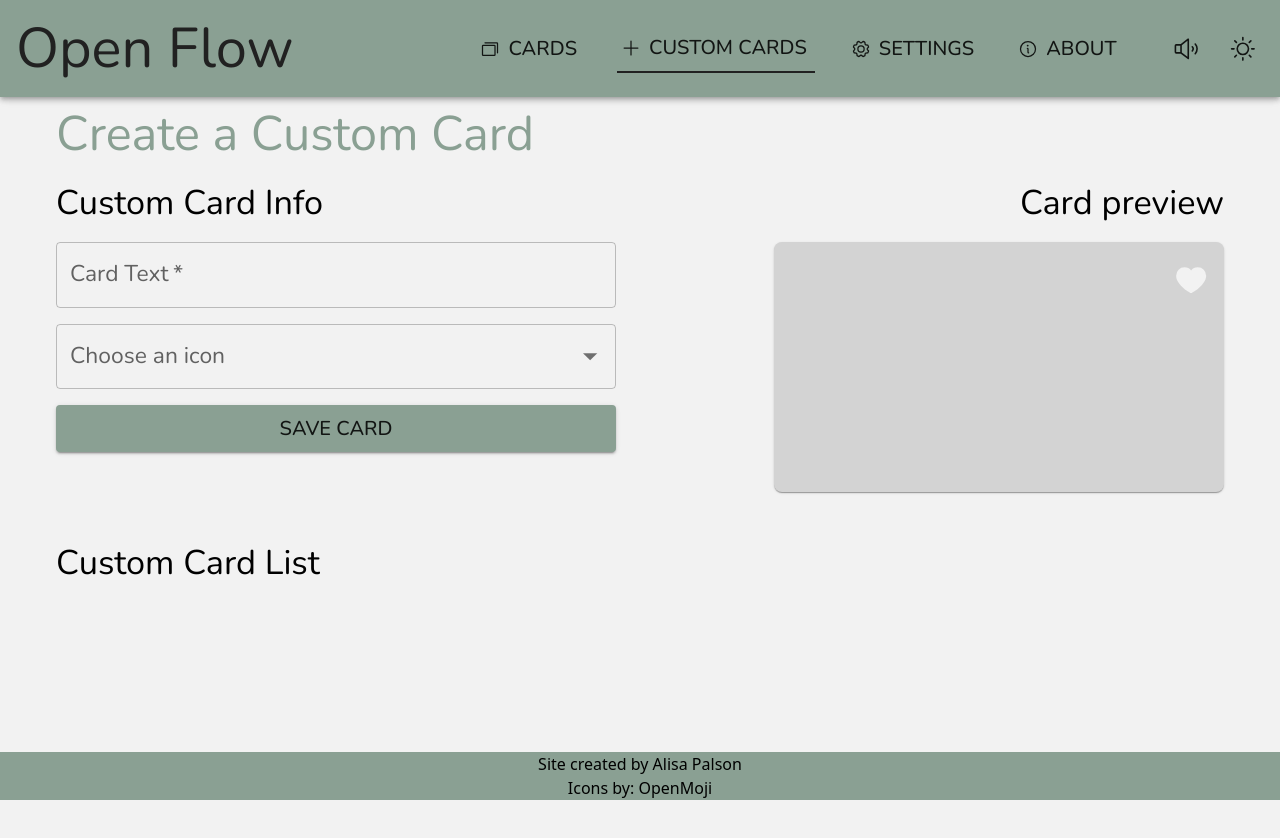
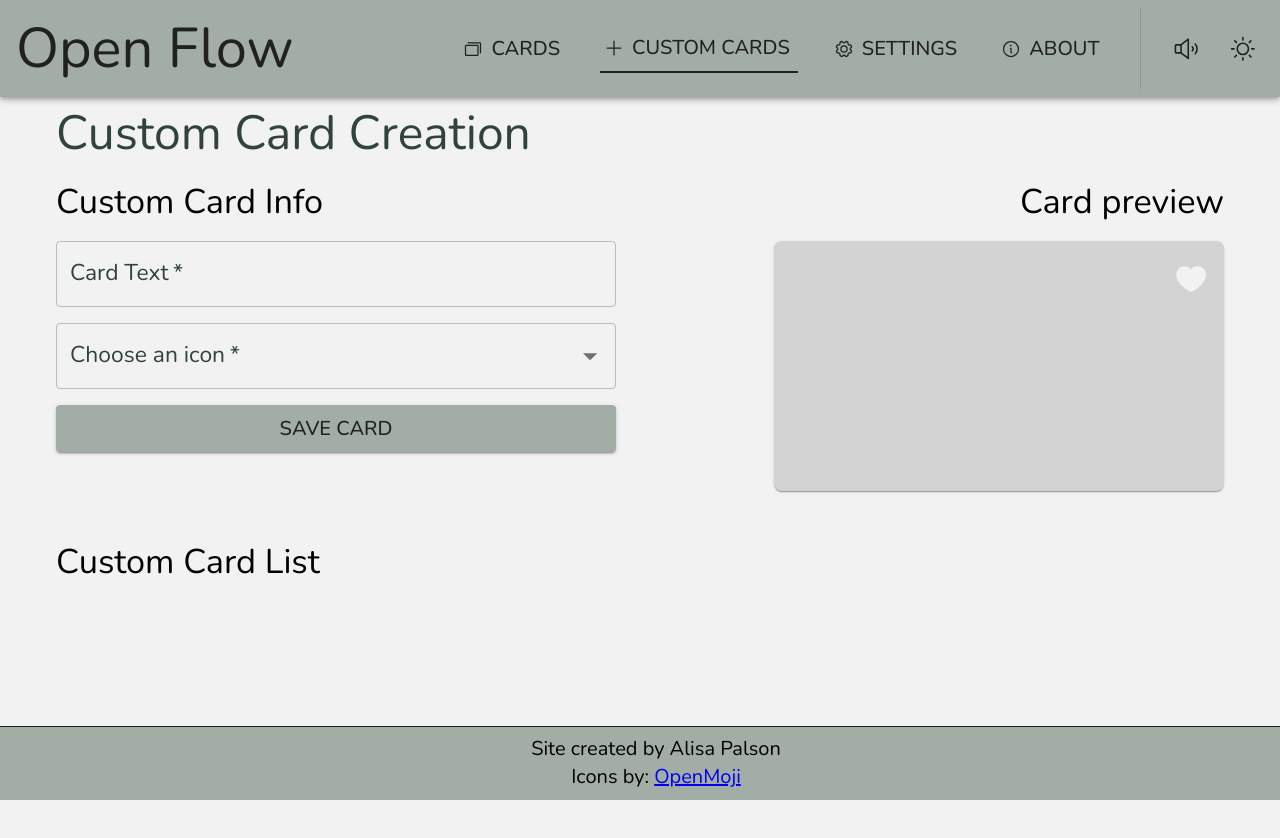
Before and after one commit to AlisamfP/OpenFlow, a React (Vite) app: page / in a window 1280 px wide. Both pictures are taken after a click on the button "CUSTOM CARDS". Shown: the top 838 px of the page. Built offline with nearby package versions, Linux system fonts and the light colour scheme.

Commit message:
fixing color palette to be accessible

```diff
--- a/package.json
+++ b/package.json
@@ -16,8 +16,7 @@
     "@tailwindcss/vite": "^4.1.11",
     "react": "^18.3.1",
     "react-dom": "^18.3.1",
-    "react-icons": "^5.5.0",
-    "tailwindcss": "^4.1.11"
+    "react-icons": "^5.5.0"
   },
   "devDependencies": {
     "@eslint/js": "^9.30.1",
--- a/src/App.tsx
+++ b/src/App.tsx
@@ -17,10 +17,16 @@ const darkTheme = createTheme({
         light: {
             palette: {
                 primary: {
-                    main: '#8aa093',
+                    main: '#A2AEA5',
+                    light: '#bfccc3',
+                    dark: '#78847b',
+                    contrastText: '#212121'
                 },
                 secondary: {
-                    main: '#aaabcb',
+                    main: '#B3A8B0',
+                    light: '#d1cbcf',
+                    dark: '#968591',
+                    contrastText: '#212121'
                 },
                 background: {
                     default: '#f2f2f2',
@@ -28,23 +34,31 @@ const darkTheme = createTheme({
                 },
                 text: {
                     primary: '#212121',
+                    secondary: '#30433E'
                 }
             }
         },
         dark: {
             palette: {
                 primary: {
-                    main: '#62776b',
+                    main: '#30433E',
+                    light: '#3e564f',
+                    dark: '#1f2e2a',
+                    contrastText: '#f2f2f2'
                 },
                 secondary: {
-                    main: '#8082a0',
+                    main: '#574750',
+                    dark: '#473b43',
+                    light: '#67535e',
+                    contrastText: '#f2f2f2'
                 },
                 background: {
                     default: '#333',
                     paper: '#3e3e3e',
                 },
                 text: {
-                    primary: '#d0d0d0',
+                    primary: '#f2f2f2',
+                    secondary: '#BEC6C0'
                 }
             }
         }
@@ -62,7 +76,7 @@ function App() {
         <ThemeProvider theme={darkTheme} defaultMode="light">
             <Box sx={{ height: '100%', backgroundColor: 'background.default' }}>
                 <Header setPage={setPage} currentPage={page} />
-                <Container sx={{ backgroundColor: 'background.default', marginTop: 9, p: 0 }} maxWidth={false}>
+                <Container sx={{ backgroundColor: 'background.default', marginTop: 9, p: 0, pb: 9 }} maxWidth={false}>
                     <Box
                         sx={{
                             px: { xs: 2, md: 4 },
--- a/src/components/Card.tsx
+++ b/src/components/Card.tsx
@@ -86,7 +86,7 @@ export const Card = ({
                                     color: "background.default",
                                     zIndex: 2,
                                     "&:hover": {
-                                        color: pink[300],
+                                        color: "warning",
                                     },
                                 }}
                             >
--- a/src/components/CategoryTabs.tsx
+++ b/src/components/CategoryTabs.tsx
@@ -6,10 +6,11 @@ import useLocalStorage from "../hooks/useLocalStorage";
 import { useTTS } from "../hooks/useTTS";
 
 import type { CardData, Cards } from "../types/cardTypes";
+import type { navOptions } from "../types/navTypes";
 
 interface CategoryTabsProps {
   setPage: React.Dispatch<
-    React.SetStateAction<"cards" | "custom" | "settings">
+    React.SetStateAction<navOptions>
   >;
 }
 
@@ -189,7 +190,7 @@ const CategoryTabs = ({ setPage }: CategoryTabsProps) => {
           onClose={() => setFullscreenCard(null)}
           aria-labelledby={fullscreenCard.text}
           sx={{
-            zIndex: 2,
+            zIndex: 99,
             width: "90vw",
             height: "90vh",
             top: "50%",
--- a/src/components/Custom.tsx
+++ b/src/components/Custom.tsx
@@ -46,8 +46,15 @@ const CustomCardForm = () => {
 
   return (
     <>
-      <Typography variant="h4" sx={{ color: "primary.main", mb: 2 }}>
-        Create a Custom Card
+      <Typography
+        variant="h4"
+        color="textSecondary"
+        sx={{
+          mb: 2,
+          fontSize: { xs: "2.5em", md: "3em" },
+        }}
+      >
+        Custom Card Creation
       </Typography>
       <Grid container spacing={{ xs: 2, md: 6 }}>
         <Grid size={{ xs: 12, md: 6 }}>
@@ -97,6 +104,7 @@ const CustomCardForm = () => {
               renderInput={(params) => (
                 <TextField
                   {...params}
+                  required
                   label="Choose an icon"
                   slotProps={{
                     htmlInput: {
@@ -122,18 +130,15 @@ const CustomCardForm = () => {
               gap: 2,
             }}
           >
-            <Typography
-              variant="h5"
-              align="right"
-            >
+            <Typography variant="h5" align="right">
               Card preview
             </Typography>
             <Card
               isFav={false}
               text={text}
               icon={selectedEmoji}
-              onClick={() => {}}
-              onToggleFavorite={() => {}}
+              onClick={() => { }}
+              onToggleFavorite={() => { }}
               isCustom={true}
             />
           </Box>
@@ -154,7 +159,7 @@ const CustomCardForm = () => {
                 isFav={false}
                 text={card.text}
                 icon={card.icon}
-                onClick={() => {}}
+                onClick={() => { }}
                 isCustom={true}
                 onDelete={() => {
                   setCustomCards(customCards.filter((c) => c.id !== card.id));
--- a/src/components/Footer.tsx
+++ b/src/components/Footer.tsx
@@ -1,15 +1,31 @@
-import { Box } from '@mui/material'
+import { Box, Typography } from "@mui/material";
 
 function Footer() {
-    return (
-        <footer>
-            <Box sx={{backgroundColor: 'primary.main', position: 'fixed', bottom: 0, width: '100%', display: 'flex', flexDirection: 'column', alignItems: 'center'}}>
-
-            <p>Site created by Alisa Palson</p>
-            <p>Icons by: <a href="https://openmoji.org/">OpenMoji</a></p>
-            </Box>
-        </footer>
-    )
+  return (
+    <footer>
+      <Box
+        sx={{
+          backgroundColor: "primary.main",
+          position: "fixed",
+          bottom: 0,
+          width: "100%",
+          display: "flex",
+          flexDirection: "column",
+          alignItems: "center",
+          py: 1,
+          px: 2,
+          zIndex: 2,
+          borderTop: "1px solid",
+          borderColor: "text.primary"
+        }}
+      >
+        <Typography variant="body2">Site created by Alisa Palson</Typography>
+        <Typography variant="body2">
+          Icons by: <a href="https://openmoji.org/">OpenMoji</a>
+        </Typography>
+      </Box>
+    </footer>
+  );
 }
 
-export default Footer
+export default Footer;
--- a/src/components/Header.tsx
+++ b/src/components/Header.tsx
@@ -4,6 +4,7 @@ import {
   AppBar,
   Box,
   Button,
+  Divider,
   IconButton,
   Link,
   ListItemIcon,
@@ -30,12 +31,11 @@ import { useDarkMode } from "../hooks/useDarkMode";
 import { useAudioToggle } from "../hooks/useAudioToggle";
 
 import type { ComponentType, SVGProps } from "react";
+import type { navOptions } from "../types/navTypes";
 
 interface HeaderProps {
-    currentPage: "cards" | "custom" | "settings";
-    setPage: React.Dispatch<
-        React.SetStateAction<"cards" | "custom" | "settings">
-    >;
+  currentPage: navOptions;
+  setPage: React.Dispatch<React.SetStateAction<navOptions>>;
 }
 
 interface LinkItem {
@@ -63,8 +63,8 @@ const LINKS: LinkItem[] = [
   {
     icon: PiInfo,
     title: "About",
-        page: "about"
-    }
+    page: "about",
+  },
 ];
 
 // Hoizontal Buttons for Desktop
@@ -75,8 +75,6 @@ function NavListDesktop({
   setPage: HeaderProps["setPage"];
   currentPage: HeaderProps["currentPage"];
 }): JSX.Element {
-
-
   return (
     <Box
       sx={{
@@ -88,17 +86,14 @@ function NavListDesktop({
       }}
     >
       {LINKS.map(({ icon: Icon, title, page }) => {
-
         return (
           <Button
             variant="text"
-                        color="text.primary"
             key={title}
             startIcon={Icon && <Icon />}
-                        onClick={() =>
-                            page && setPage(page as HeaderProps["currentPage"])
-                        }
+            onClick={() => page && setPage(page as HeaderProps["currentPage"])}
             sx={{
+              color: "text.primary",
               borderBottom: currentPage === page ? "2px solid" : "",
               borderColor: "text.primary",
               borderRadius: 0,
@@ -126,7 +121,6 @@ function NavDropDownList({
   return (
     <>
       {LINKS.map(({ icon: Icon, title, page }) => {
-
         return (
           <MenuItem
             key={title}
@@ -138,6 +132,7 @@ function NavDropDownList({
               }
               onClose();
             }}
+            sx={{ p: 2 }}
           >
             <ListItemIcon key={`${title}-icon`}>
               {Icon && <Icon />}
@@ -164,28 +159,27 @@ function Header({ currentPage, setPage }: HeaderProps) {
   };
 
   return (
-        <AppBar color="primary" enableColorOnDark sx={{ p: 1, zIndex: 1 }}>
-            <Toolbar disableGutters>
+    <AppBar color="primary" enableColorOnDark sx={{ p: 1, zIndex: 2, alignItems: "center" }}>
+      <Toolbar disableGutters sx={{ width: "100%"}}>
         <Typography
           variant="h1"
           noWrap
           sx={{
-                        mr: 2,
             p: 1,
             minWidth: "9ch",
             color: "text.primary",
             display: { xs: "none", lg: "flex" },
             fontSize: "3.5em",
-                        flexGrow: 1
+            flexGrow: 1,
           }}
         >
-                    <Link component="button"
+          <Link
+            component="button"
             onClick={() => setPage("cards")}
             sx={{
               color: "text.primary",
               textDecoration: "none",
               "&a": {
-
                 textDecoration: "none",
               },
               textUnderlineOffset: "0.75rem",
@@ -236,22 +230,21 @@ function Header({ currentPage, setPage }: HeaderProps) {
           variant="h1"
           noWrap
           sx={{
-                        mr: 2,
-                        p: 1,
+            p: 0,
             color: "text.primary",
             minWidth: "9ch",
             display: { xs: "flex", lg: "none" },
             fontSize: { xs: "2.5em", md: "3.5em" },
-                        flexGrow: 1
+            flexGrow: 1,
           }}
         >
-                    <Link component="button"
+          <Link
+            component="button"
             onClick={() => setPage("cards")}
             sx={{
               color: "text.primary",
               textDecoration: "none",
               "&a": {
-
                 textDecoration: "none",
               },
               textUnderlineOffset: "0.75rem",
@@ -265,26 +258,30 @@ function Header({ currentPage, setPage }: HeaderProps) {
           </Link>
         </Typography>
         <NavListDesktop setPage={setPage} currentPage={currentPage} />
+        <Divider orientation="vertical" flexItem />
+        <Box sx={{ flexGrow: 1, display: "flex", flexDirection: "row", pl: { xs: 1, md: 2 } }}>
           <Tooltip title={isAudioEnabled ? "Audio On" : "Audio Off"}>
             <IconButton
               onClick={toggleAudio}
               color="inherit"
               size="small"
-                        sx={{ p: 2 }}
+              sx={{ pr: { xs: 2 }, p: { md: 2 } }}
             >
               {isAudioEnabled ? <PiSpeakerHigh /> : <PiSpeakerSlash />}
             </IconButton>
           </Tooltip>
+
           <Tooltip title={isDark ? "Dark Mode" : "Light Mode"}>
             <IconButton
               onClick={toggleMode}
               color="inherit"
               size="small"
-                        sx={{ p: 2 }}
+              sx={{ pr: { xs: 2 }, p: { md: 2 } }}
             >
               {isDark ? <PiMoonStars /> : <PiSun />}
             </IconButton>
           </Tooltip>
+        </Box>
       </Toolbar>
     </AppBar>
   );
--- a/src/components/Settings.tsx
+++ b/src/components/Settings.tsx
@@ -72,7 +72,7 @@ const Settings: React.FC = () => {
 
     return (
         <Container id="settings" sx={{ display: 'flex', flexDirection: 'column', gap: 2, pb: 6 }}>
-            <Typography variant="h3" color="primary">
+            <Typography variant="h3" color="textSecondary">
                 Settings
             </Typography>
 
--- a/src/global.css
+++ b/src/global.css
@@ -1,6 +1,6 @@
 @import url("https://fonts.googleapis.com/css2?family=Nunito:ital,wght@0,200..1000;1,200..1000&display=swap");
 @layer theme, base, mui, components, utilities;
-@import "tailwindcss";
+
 
 body {
     margin: 0 auto;
--- a/src/hooks/localStorageConfig.tsx
+++ b/src/hooks/localStorageConfig.tsx
@@ -1,4 +1,5 @@
 import type { Category, CardData } from "../types/cardTypes";
+import type { navOptions } from "../types/navTypes";
 
 export const localStorageSchema = {
     currentPage: {
@@ -53,7 +54,7 @@ export type LocalStorageConfigMap = typeof localStorageSchema;
 export type LocalStorageKey = keyof LocalStorageConfigMap;
 
 export type LocalStorageMap = {
-    currentPage: "cards" | "custom" | "settings";
+    currentPage: navOptions;
     audioEnabled: boolean;
     pitch: number;
     rate: number;
--- /dev/null
+++ b/src/types/navTypes.ts
@@ -0,0 +1 @@
+export type navOptions = "cards" | "custom" | "settings" | "about";
--- a/vite.config.ts
+++ b/vite.config.ts
@@ -1,12 +1,10 @@
 import { defineConfig } from 'vite'
-import tailwindcss from '@tailwindcss/vite'
 import react from '@vitejs/plugin-react-swc'
 
 // https://vite.dev/config/
 export default defineConfig({
   plugins: [
-    react(),
-    tailwindcss()
+    react()
   ],
   resolve: {
     dedupe: ['react', 'react-dom']
```
Also changed, not shown: 2 other files (tests, documents, lock files or other folders). Lines whose indentation alone changed are shown as unchanged.
